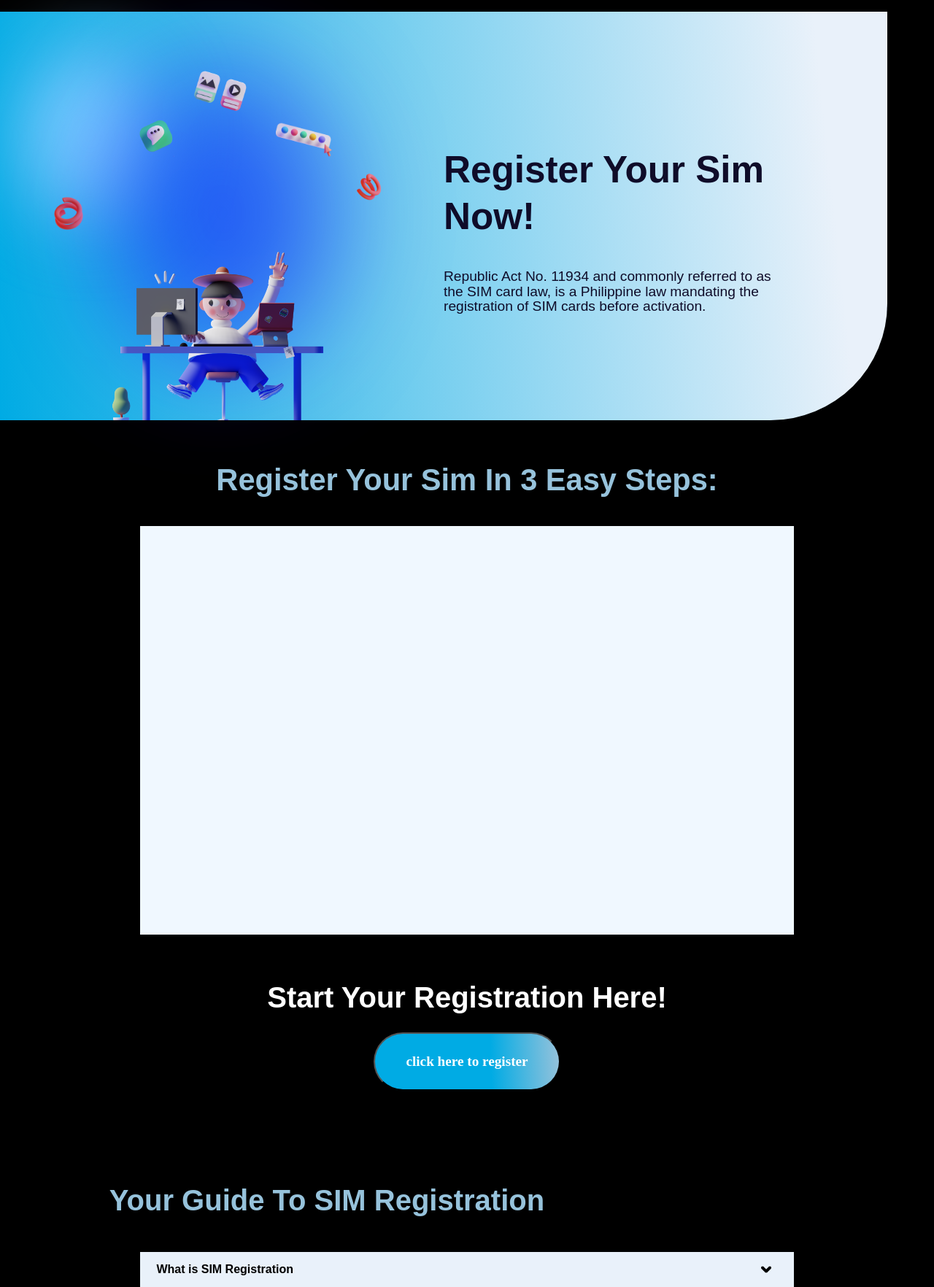
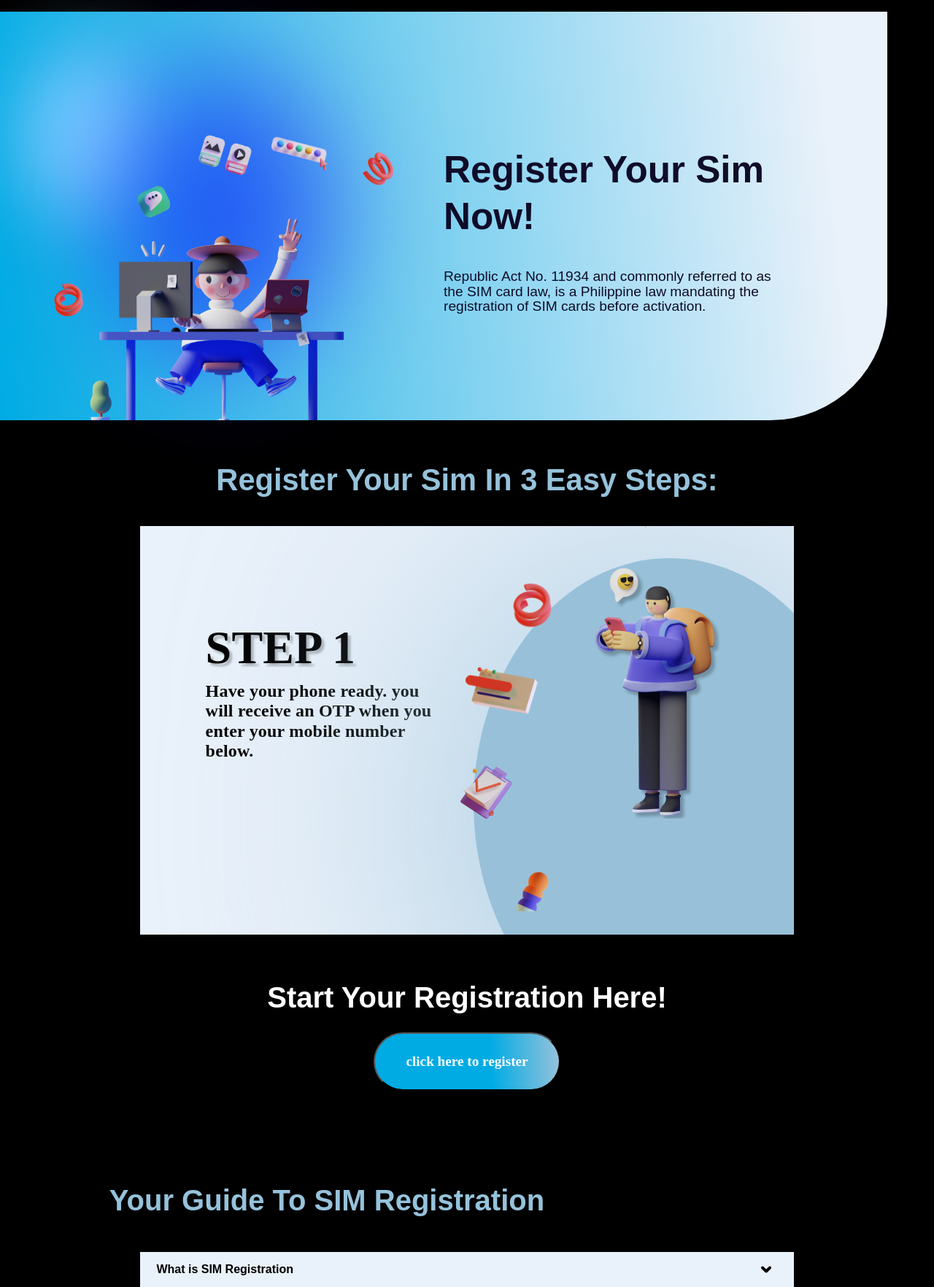
Before and after one commit to SharuHaru/SImcard-Registartion-Project, a PHP site: page / in a window 1280 px wide. Shown: the part 121-1885 px from the top of the page at 73% size. Run offline with PHP 8.4, Linux system fonts and the light colour scheme; some web fonts are replaced.

Commit message:
add step slideshow
bug cloud

```diff
--- a/css/style.css
+++ b/css/style.css
@@ -129,15 +129,11 @@ nav .link-div {
 .sally {
     position: absolute;
     z-index: 2;
-    width: 55%;
+    width: 66%;
 
 }
 
-@media (max-width: 1024px) {
-    .sally {
-        width: 70%;
-    }
-}
+
 
 .circle1 {
     position: absolute;
@@ -175,41 +171,45 @@ nav .link-div {
 }
 
 .carousel-cartoon .image1 {
-    position: absolute;
+    position: relative;
     width: 20%;
-    top: 43%;
-    left: 5%;
+    top: 33%;
+    left: -35%;
+
+    z-index: 3;
 }
 
 .carousel-cartoon .image2 {
-    position: absolute;
+    position: relative;
     width: 11%;
-    top: 25%;
-    left: 30%;
+    top: -5%;
+    left: -15%;
+
     z-index: 2;
 }
 
 .carousel-cartoon .image3 {
-    position: absolute;
+    position: relative;
     width: 14%;
-    top: 12%;
-    left: 42%;
+    top: -29%;
+
     z-index: 2;
 }
 
 .carousel-cartoon .image4 {
-    position: absolute;
+    position: relative;
     width: 16%;
-    top: 27%;
-    left: 60%;
+    top: -39%;
+    left: 17%;
+
     z-index: 2;
 }
 
 .carousel-cartoon .image5 {
-    position: absolute;
-    width: 16%;
-    top: 35%;
-    left: 75%;
+    position: relative;
+    width: 20%;
+    top: -50%;
+    left: 35%;
     z-index: 2;
 }
 
@@ -258,7 +258,6 @@ nav .link-div {
 
 /* ========================= STEPS AND CLICK TO REGISTER ========================= */
 
-
 .container-register {
     /* LAYOUT */
     display: flex;
@@ -281,10 +280,118 @@ nav .link-div {
 }
 
 .container-register .slideshow {
-    background-color: aliceblue;
+    position: relative;
+    background: #E9F1FA;
     width: 70%;
     height: 70vh;
+    overflow: hidden;
 }
+
+.stepno {
+    width: 35%;
+    position: absolute;
+    top: 20%;
+    left: 10%;
+}
+
+.stepno h2 {
+    font-family: 'Poppins';
+    font-weight: 700;
+    font-size: 4rem;
+
+    display: flex;
+    align-items: center;
+    letter-spacing: 0.2px;
+
+    color: #000000;
+
+    text-shadow: 4px 4px 3px rgba(0, 0, 0, 0.25);
+
+}
+.slideshow .stepno span {
+    color: black;
+    font-family: 'Poppins';
+    font-weight: 600;
+    font-size: 1.5rem;
+    line-height: 1.7rem;
+
+    letter-spacing: 0.2px;
+
+    color: #000000;
+}
+
+.slideshow .blue {
+    border-radius: 50%;
+    background: #98C1D9;
+    width: 60%;
+    height: 120%;
+    position: absolute;
+    top: 8%;
+    right: -11%;
+    z-index: 2;
+}
+
+.slideshow .blur {
+    border-radius: 50%;
+    background: #070707;
+    width: 70%;
+    height: 140%;
+    position: absolute;
+    top: 2%;
+    right: -14%;
+    background: rgba(152, 193, 217, 0.7);
+    filter: blur(150px);
+    z-index: 0;
+}
+
+.blue .emo1 {
+    position: relative;
+    width: 20%;
+    top: 48%;
+    left: 4%;
+}
+
+.blue .emo2 {
+    position: relative;
+    width: 15%;
+    top: 30%;
+    left: -25%;
+
+}
+
+.blue .emo3 {
+    position: relative;
+    width: 30%;
+    top: 15%;
+    left: -45%;
+
+}
+
+.blue .emo4 {
+    position: relative;
+    width: 30%;
+    top: -5%;
+    left: -68%;
+
+}
+
+.blue .emo5 {
+    position: relative;
+    width: 28%;
+    top: -86%;
+    left: 25%;
+
+
+}
+
+.blue .sally2 {
+    position: relative;
+    width: 50%;
+    top: -30%;
+    left: -5%;
+}
+
+
 
 .container-register h3 {
     padding: 5% 0rem 2% 0px;
--- a/index.html
+++ b/index.html
@@ -37,7 +37,7 @@
             <div class="circle1"></div>
             <div class="circle2"></div>
             <img class="sally" src="./Images/Saly.png" alt="">
-            <img class="image1" src="./Images/doodle-4 3.png" alt="">
+            <img class="image1" src="./Images/bilog.png" alt="">
             <img class="image2" src="./Images/1 8.png" alt="">
             <img src="./Images/1 9.png" alt="" class="image3">
             <img src="./Images/1 7.png" alt="" class="image4">
@@ -56,6 +56,20 @@
 <div class="container-register">
     <h2>Register Your Sim In 3 Easy Steps: </h2>
     <div class="slideshow">
+        <div class="stepno">
+            <h2>STEP 1</h2>
+            <span>Have your phone ready.
+                you will receive an OTP when you enter your mobile number below.</span>
+        </div>
+        <div class="blue">
+            <img src="./Images/tsupon.png" alt="" class="emo1">
+            <img src="./images/tsinelss.png" alt="" class="emo2">
+            <img src="./Images/flashcard.png" alt="" class="emo3">
+            <img src="./Images//bilog.png" alt="" class="emo4">
+            <img src="./Images/cloud.png" alt="" class="emo5">
+            <img src="./Images/Saly-14.png" alt="" class="sally2">
+        </div>
+        <div class="blur"></div>
 
     </div>
 
```
Also changed, not shown: Images/Saly-14.png (added), Images/bilog.png (renamed from Images/doodle-4 3.png), Images/cloud.png (added), Images/doodle-4 1.png (added), Images/flashcard.png (added), Images/tsinelss.png (added), Images/tsupon.png (added).
